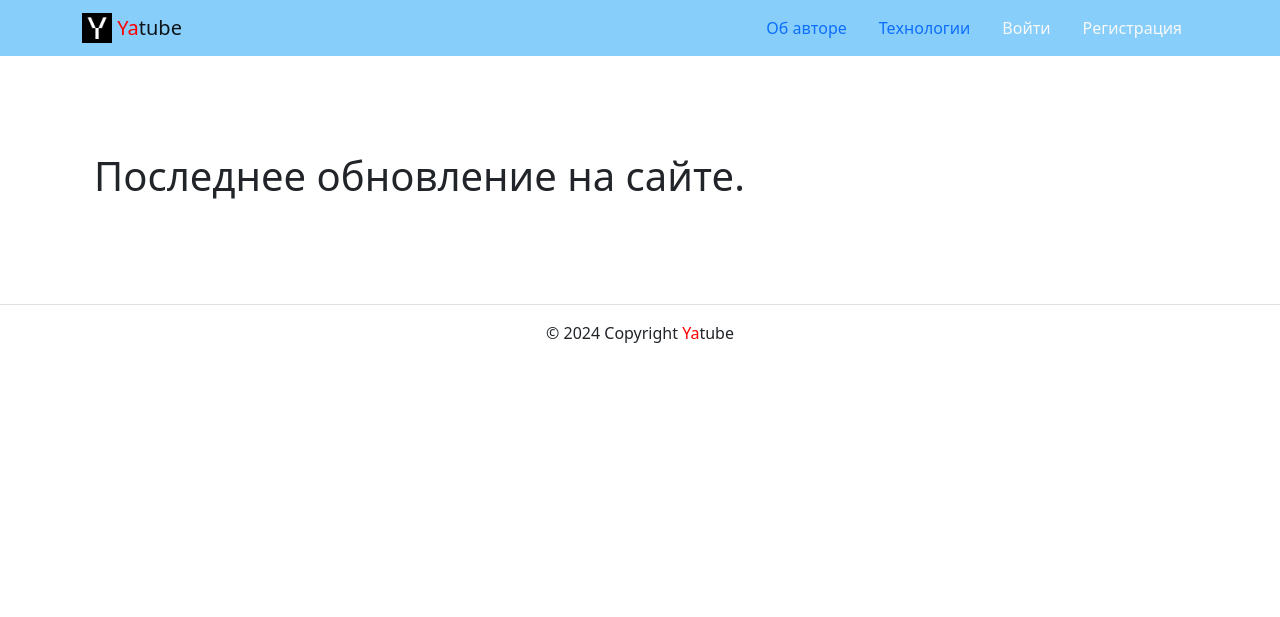
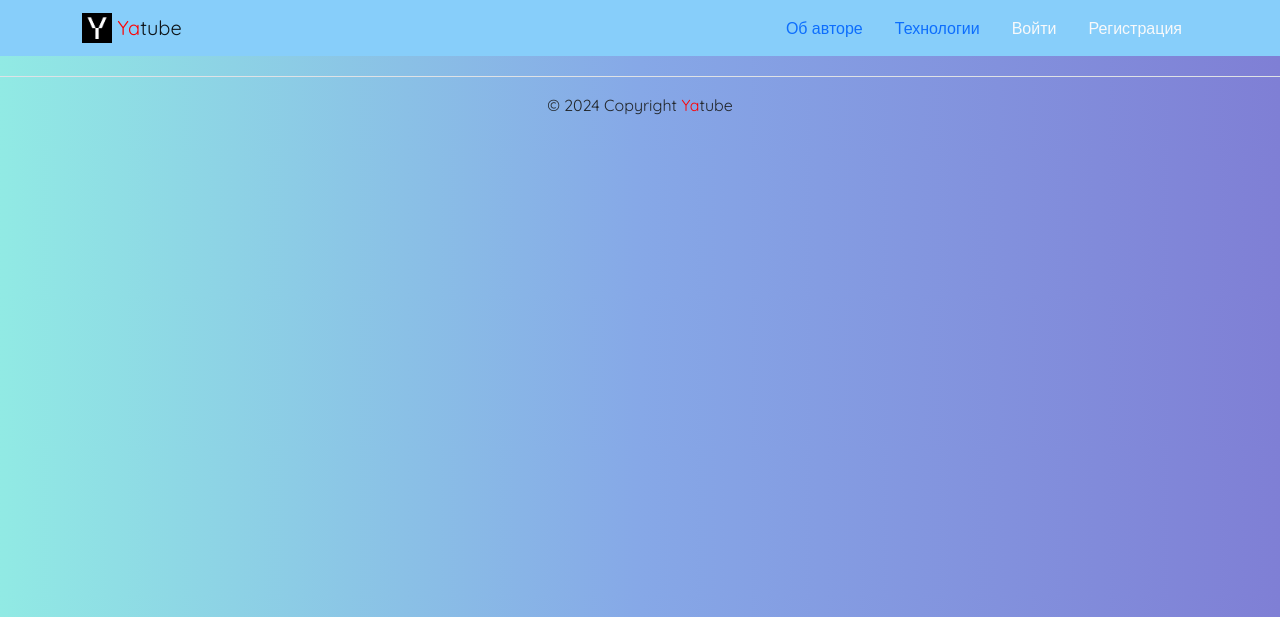
Before and after one commit to bissaliev/hw05_final, a Django app: page / in a window 1280 px wide. Shown: the top 617 px of the page. Run offline with Django 3.2, Linux system fonts and the light colour scheme; data that the repository does not hold is empty; some libraries are stand-ins or nearby versions.

Commit message:
верстка главная страница/post_list

```diff
--- a/yatube/posts/utils.py
+++ b/yatube/posts/utils.py
@@ -1,6 +1,6 @@
 from django.core.paginator import Paginator
 
-LIMIT_POSTS = 10
+LIMIT_POSTS = 8
 
 
 def get_page_context(queryset, request):
--- /dev/null
+++ b/yatube/static/css/style.css
@@ -0,0 +1,74 @@
+@import url("https://fonts.googleapis.com/css2?family=Quicksand:wght@300..700&display=swap");
+
+body {
+    /* display: grid; */
+    /* place-items: center; */
+    font-family: "Quicksand", sans-serif;
+    background: linear-gradient(to right, #91eae4, #86a8e7, #7f7fd5);
+}
+
+a {
+    text-decoration: none;
+}
+
+/* base */
+.content {
+    margin-top: 20px;
+    display: flex;
+    flex-direction: column;
+    align-items: center;
+}
+
+/* post */
+
+.post_list {
+    display: flex;
+    flex-direction: row;
+    flex-wrap: wrap;
+    justify-content: center;
+}
+
+.post_list img {
+    display: block;
+    max-width: 100%;
+    /* max-height: 50%; */
+    object-fit: cover;
+}
+
+.post {
+    display: flex;
+    flex-direction: column;
+    width: clamp(20rem, calc(20rem + 2vw), 22rem);
+    background: linear-gradient(to right, #FFFFFF, #ECE9E6);
+    overflow: hidden;
+    border-radius: 1em;
+    margin: 1rem;
+}
+
+.post_header {}
+
+.post_body {
+    padding: 1rem;
+}
+
+.post_text {
+    font-size: .90em;
+}
+
+.post_body h4 {
+    font-size: 1.5rem;
+    text-transform: capitalize;
+}
+
+
+.color_for_group {
+    background: #56CCF2;
+    background: linear-gradient(to bottom, #2F80ED, #56CCF2);
+    padding: .25em .75em;
+    border-radius: 1em;
+    font-size: 1em;
+}
+
+.color_for_group a {
+    color: #ffffff;
+}
--- a/yatube/templates/base.html
+++ b/yatube/templates/base.html
@@ -14,6 +14,7 @@
     <meta name="theme-color" content="#ffffff">
     <!-- Подключен файл со стандартными стилями бустрап -->
     <link rel="stylesheet" href="{% static 'css/bootstrap.min.css' %}">
+    <link rel="stylesheet" href="{% static 'css/style.css' %}">
       {% block title %}
         Базовый заголовок
       {% endblock%}
@@ -21,7 +22,7 @@
   <body>
     {% include "includes/header.html" %}
     <main>
-      <div class="container py-5">
+      <div class="content">
       {% block content %}
         Нет контента
       {% endblock %}
--- a/yatube/templates/posts/index.html
+++ b/yatube/templates/posts/index.html
@@ -1,15 +1,18 @@
 {% extends "base.html" %}
+<>
   {% block title %}
     <title> Последнее обновление на сайте.</title>
   {% endblock %}
   {% block content %}
-    {% include 'posts/includes/switcher.html' %}
-    <div class="container py-5">
-      <h1> Последнее обновление на сайте. </h1>
-      <article>
+  {% comment %} {% include 'posts/includes/switcher.html' %} {% endcomment %}
+  {% comment %} <h1> Последнее обновление на сайте. </h1> {% endcomment %}
+    <div class="post_list">
       {% for post in page_obj %}
         {% include "includes/post_list.html" %}
       {% endfor %}
+    </div>
+    <div>
       {% include 'posts/includes/paginator.html' %}
     </div>
   {% endblock %}
+</div>
```
Also changed, not shown: yatube/templates/includes/post_list.html (+17 -22 lines). Lines whose indentation alone changed are shown as unchanged.
